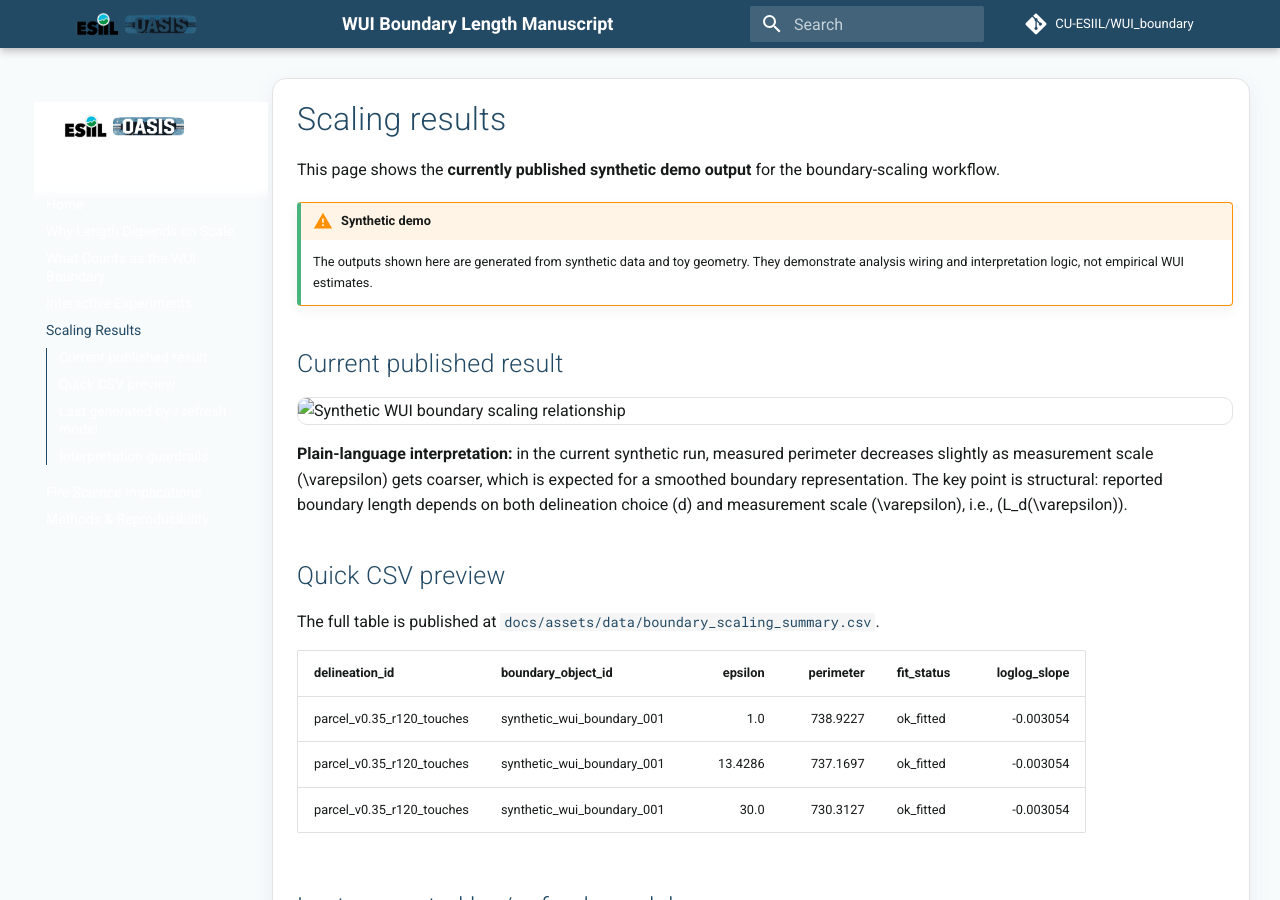
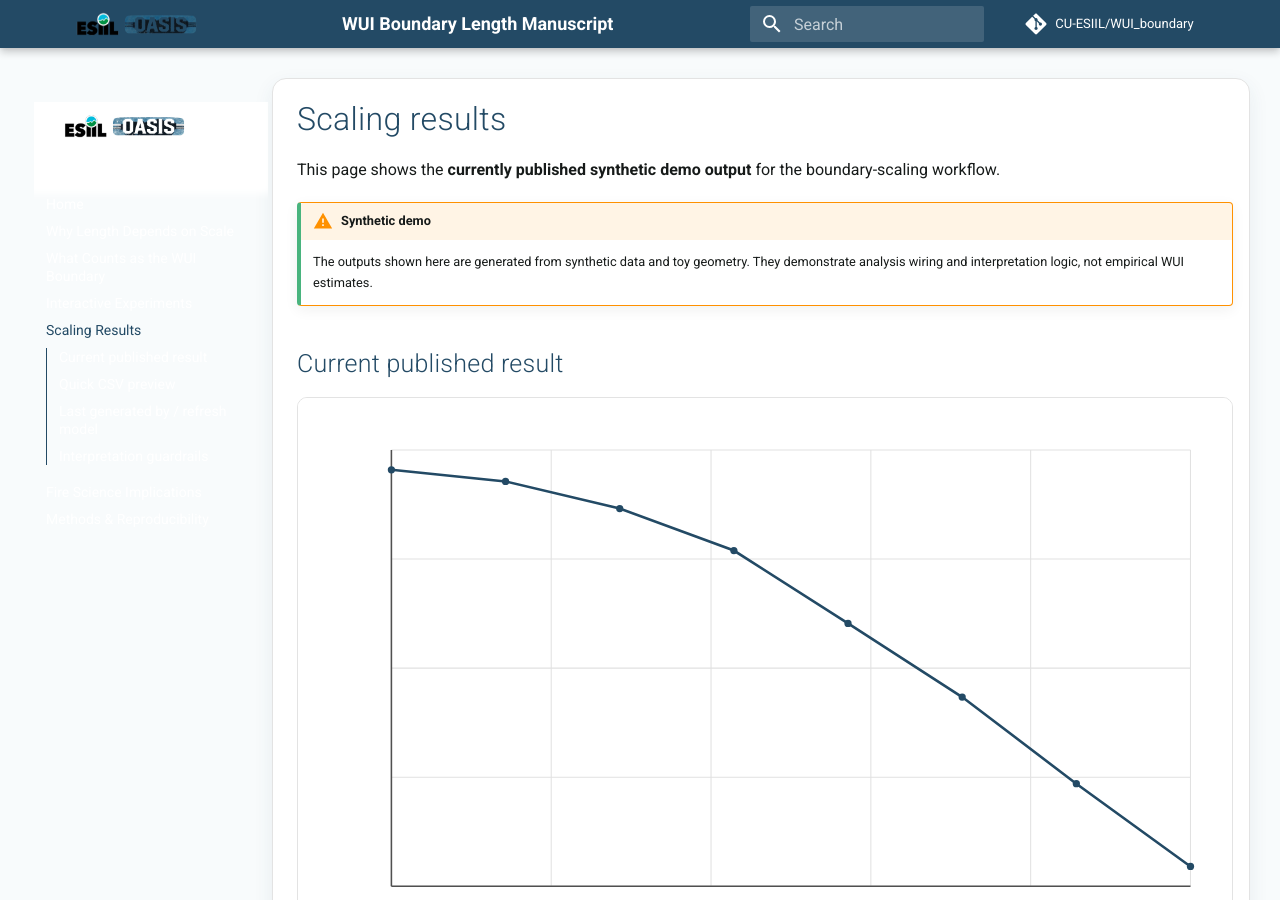
Before and after one commit to CU-ESIIL/WUI_boundary, an MkDocs documentation site: the page built from docs/scaling-results.md, in a window 1280 px wide and 900 px high. Built offline with MkDocs 1.6.1 and Material for MkDocs 9.7.7, drawn with Linux system fonts in a browser that asks for light colours; comment, search, counter and statistics services are not loaded.

Commit message:
Fix scaling results asset URLs for deployed route

```diff
--- a/docs/scaling-results.md
+++ b/docs/scaling-results.md
@@ -7,13 +7,13 @@ This page shows the **currently published synthetic demo output** for the bounda
 
 ## Current published result
 
-<img src="assets/figures/boundary_scaling_plot.svg" alt="Synthetic WUI boundary scaling relationship" loading="lazy" class="scaling-results-plot" />
+<img src="/WUI_boundary/assets/figures/boundary_scaling_plot.svg" alt="Synthetic WUI boundary scaling relationship" loading="lazy" class="scaling-results-plot" />
 
 **Plain-language interpretation:** in the current synthetic run, measured perimeter decreases slightly as measurement scale \(\varepsilon\) gets coarser, which is expected for a smoothed boundary representation. The key point is structural: reported boundary length depends on both delineation choice \(d\) and measurement scale \(\varepsilon\), i.e., \(L_d(\varepsilon)\).
 
 ## Quick CSV preview
 
-The full table is published at [`docs/assets/data/boundary_scaling_summary.csv`](assets/data/boundary_scaling_summary.csv).
+The full table is published at [`docs/assets/data/boundary_scaling_summary.csv`](/WUI_boundary/assets/data/boundary_scaling_summary.csv).
 
 | delineation_id | boundary_object_id | epsilon | perimeter | fit_status | loglog_slope |
 | --- | --- | ---: | ---: | --- | ---: |
```
Also changed, not shown: CHANGELOG.md (+1 -0 lines).
